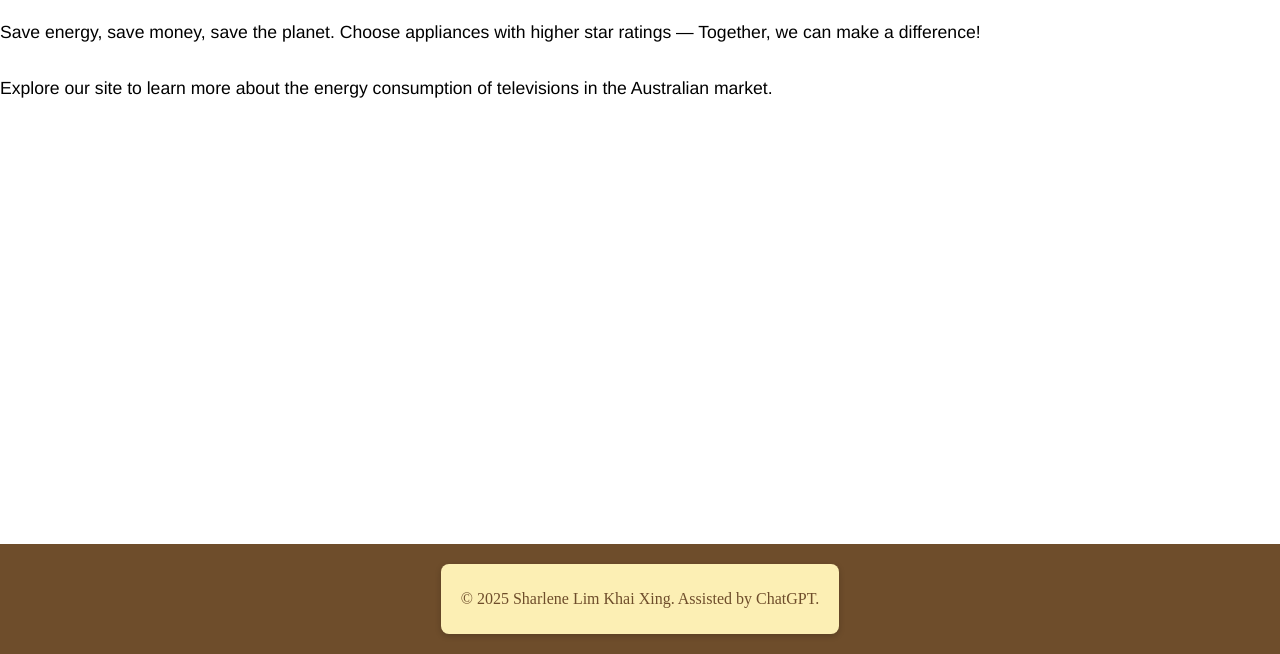
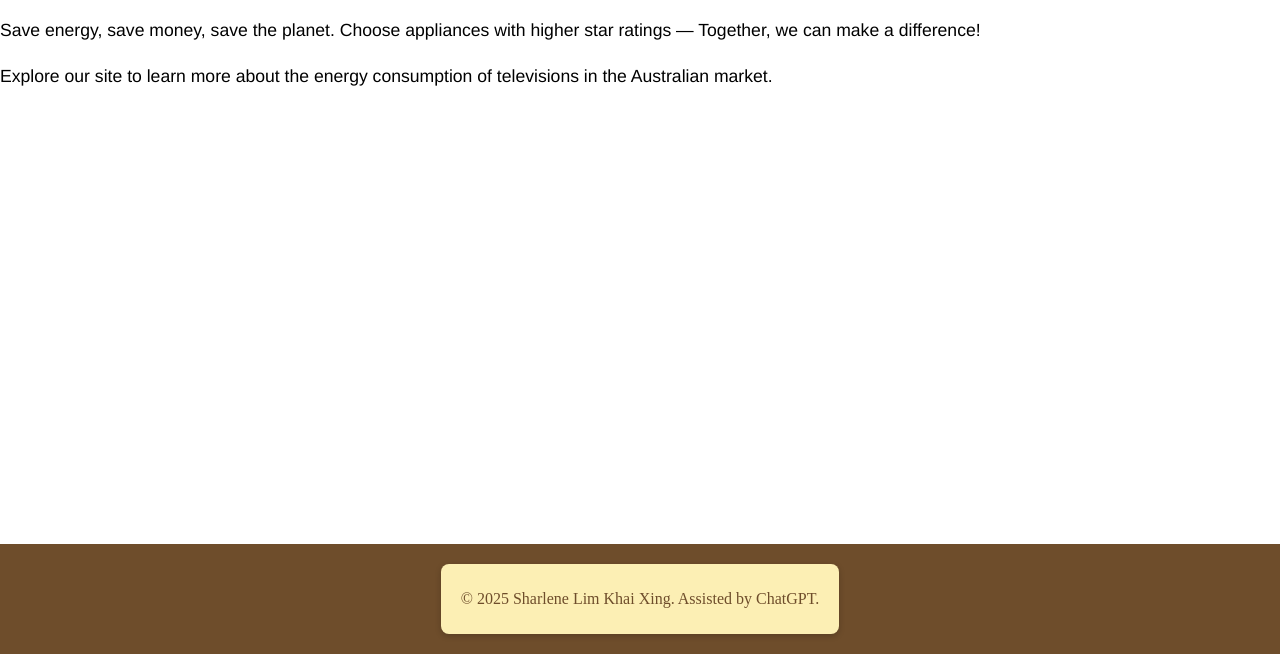
Before and after one commit to sharlenelim21/energy_consumption_website, a plain HTML site: page index.html in a window 1280 px wide. Shown: the part 146-800 px from the top of the page. Drawn offline with Linux system fonts and the light colour scheme.

Commit message:
Update style.css

```diff
--- a/style.css
+++ b/style.css
@@ -24,8 +24,8 @@ main h1 {
 main p {
     font-family: Helvetica, sans-serif;
     font-size: 1.1em;
-    line-height: 1.8;  /* increases line spacing */
-    margin-bottom: 25px; /* larger gap between paragraphs */
+    line-height: 1.5;  /* increases line spacing */
+    margin-bottom: 20px; /* larger gap between paragraphs */
 }
 
 
```
